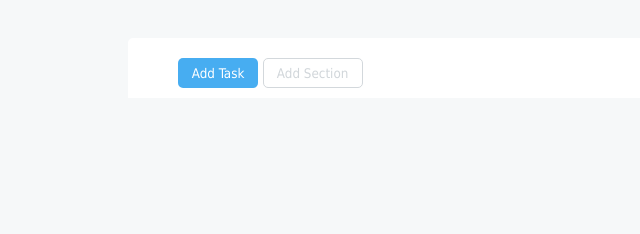
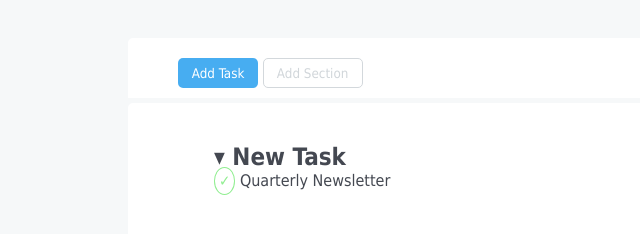
Before and after one commit to touros91/html-css-toboolist, a plain HTML site: page index.html in a window 1280 px wide. Shown: the part 82-316 px from the top of the page, without its empty margins (0-640 px from the left). Drawn offline with Linux system fonts and the light colour scheme.

Commit message:
Aggiunta seconda section

```diff
--- a/css/style.css
+++ b/css/style.css
@@ -77,3 +77,32 @@ main {
     width: 100px;
     border: 1px solid #D3D8DC;
 }
+
+
+.main-container-bottom{
+    height: 800px;
+    width: 80%;
+    background-color: white;
+    color: #444851;
+    margin: auto;
+    border-top-left-radius: 5px;
+    border-top-right-radius: 5px;
+    margin-top: 5px;
+    padding: 40px 0 15px 66px;
+}
+
+li{
+    list-style: none;
+}
+
+.news {
+    padding-left: 20px;
+}
+
+.spunta {
+    color: lightgreen;
+    border: 1px solid lightgreen;
+    border-radius: 75%;
+    padding: 4px;
+    font-size: 15px;
+}
--- a/index.html
+++ b/index.html
@@ -23,12 +23,23 @@
     <!-- sezione principale  -->
 
     <main>
-        <section>
-            <div class="main-container-top">
-                <input id="bottone-task" class="bottone-stile" type="button" value="Add Task">
-                <input id="bottone-section" class="bottone-stile" type="button" value="Add Section">
-            </div>
-        </section>
+        <div class="main-container-top">
+            <section>
+                <button id="bottone-task" class="bottone-stile">Add Task</button>
+                <button id="bottone-section" class="bottone-stile">Add Section</button>
+            </section>
+        </div>
+
+
+        <div class="main-container-bottom">
+            <section>
+                <div class="news">
+                    <ul><h2><span>&#9662;</span> New Task</h2>
+                        <li><span class="spunta">&#10003;</span> Quarterly Newsletter</li>
+                    </ul>
+                </div>
+            </section>
+        </div>
 
 
     </main>
```
